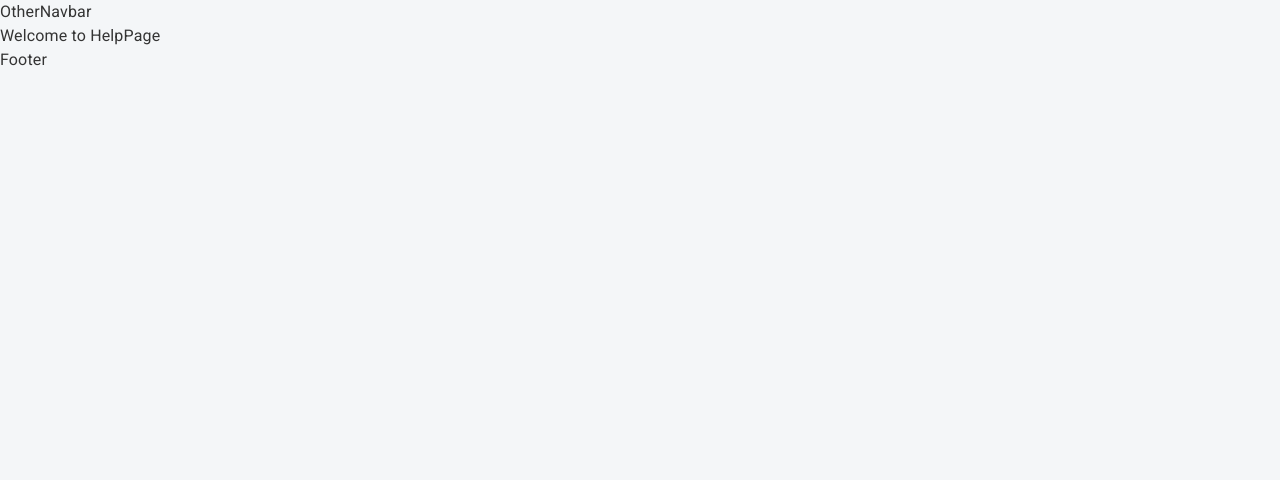
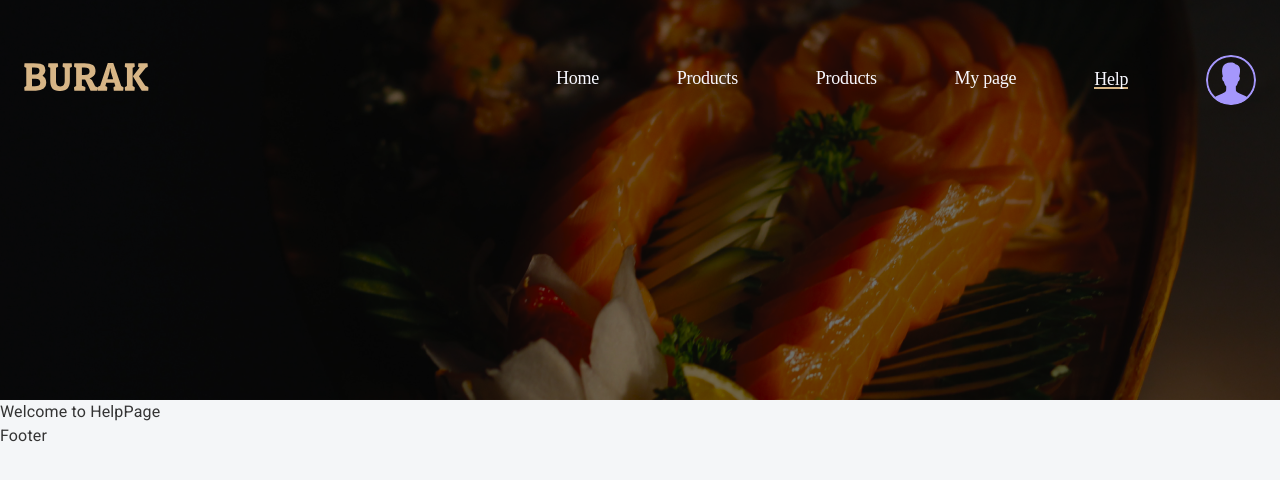
Before and after one commit to KuchkorovBoburbek/burak-react, a React (Create React App) app: page /help in a window 1280 px wide. Shown: the top 480 px of the page. Built offline with nearby package versions, Linux system fonts and the light colour scheme.

Commit message:
feat: publish otherNavbar header component

```diff
--- a/src/app/components/headers/OtherNavbar.tsx
+++ b/src/app/components/headers/OtherNavbar.tsx
@@ -1,9 +1,77 @@
 import React from 'react'
+import { Box, Button, Container, Stack } from "@mui/material";
+import { NavLink } from "react-router-dom";
 
 function OtherNavbar() {
+  const authUser = true;
   return (
-    <div>OtherNavbar</div>
-  )
+    <div className="other-navbar">
+      <Container
+        sx={{ mt: "55px", height: "642px" }}
+        className="navbar-container"
+      >
+        <Stack className="menu">
+          <Box>
+            <NavLink to={"/"}>
+              <img
+                className="brand-logo"
+                src="/icons/burak.svg"
+                alt="burakLogo"
+              />
+            </NavLink>
+          </Box>
+          <Stack className="nav-links">
+            <Box className={"hover-line"}>
+              <NavLink to="/">
+                Home
+              </NavLink>
+            </Box>
+            <Box className={"hover-line"}>
+              <NavLink activeClassName="underline" to="/products">
+                Products
+              </NavLink>
+            </Box>
+
+            {authUser ? (
+              <Box className={"hover-line"}>
+                <NavLink activeClassName="underline" to="/orders">
+                  Products
+                </NavLink>{" "}
+              </Box>
+            ) : null}
+
+            {authUser ? (
+              <Box className={"hover-line"}>
+                <NavLink to="/member-page">My page</NavLink>
+              </Box>
+            ) : null}
+            <Box className={"hover-line"}>
+              <NavLink activeClassName="underline" to="/help">
+                Help
+              </NavLink>
+            </Box>
+
+            {/** BASKET */}
+            {!authUser ? (
+              <Button
+                className="login-button"
+                variant="contained"
+                style={{ background: "#3776CC" }}
+              >
+                Login
+              </Button>
+            ) : (
+              <img
+                className="user"
+                src="/icons/default-user.svg"
+                aria-haspopup={"true"}
+              />
+            )}
+          </Stack>
+        </Stack>
+      </Container>
+    </div>
+  );
 }
 
 export default OtherNavbar
--- a/src/css/navbar.css
+++ b/src/css/navbar.css
@@ -154,3 +154,87 @@ background-size: contain;
 background-repeat: no-repeat;
 filter: invert(25%);
 }
+
+
+/* otherNavbar */
+
+.other-navbar {
+  width: 100%;
+  height: 400px;
+  display: flex;
+  background: url("/public/img/banner.png");
+  background-size: cover;
+}
+
+.other-navbar a {
+  text-decoration: none;
+}
+
+.other-navbar .hover-line a {
+  height: 19.528px;
+  color: #f8f8ff;
+  font-family: "Roboto Slab";
+  font-size: 18px;
+  font-style: normal;
+  font-weight: 400;
+  line-height: normal;
+  letter-spacing: -0.24px;
+}
+.other-navbar .navbar-container {
+  height: 643.52px;
+  margin-top: 55px;
+}
+.other-navbar .navbar-container .menu {
+  height: 50px;
+  display: flex;
+  flex-direction: row;
+  align-items: center;
+  justify-content: space-between;
+}
+.other-navbar .navbar-container .menu .brand-logo {
+  width: 125px;
+  height: 30px;
+}
+.other-navbar .navbar-container .menu .nav-links {
+  min-width: 700px;
+  display: flex;
+  justify-content: space-between;
+  flex-direction: row;
+  align-items: center;
+}
+.other-navbar .navbar-container .menu .user {
+  width: 50px;
+  height: 50px;
+  border-radius: 24px;
+}
+.other-navbar .underline {
+  display: flex;
+  content: "";
+  border-bottom: solid 2px #d7b686;
+}
+.other-navbar .hover-line:after {
+  display: flex;
+  content: "";
+  border-bottom: solid 2px #d7b686;
+  transform: scaleX(0);
+  transition: transform 250ms ease-in-out;
+}
+
+.other-navbar .hover-line:hover:after {
+  transform: scaleX(1);
+}
+.other-navbar .div .hover-line:after {
+  transform-origin: 0% 50%;
+}
+
+.other-navbar  .login-button {
+  width: 78.83px;
+  height: 37px;
+  color: #fff;
+  text-align: center;
+  font-family: Poppins;
+  font-size: 16px;
+  font-style: normal;
+  font-weight: 400;
+  line-height: normal;
+}
```
